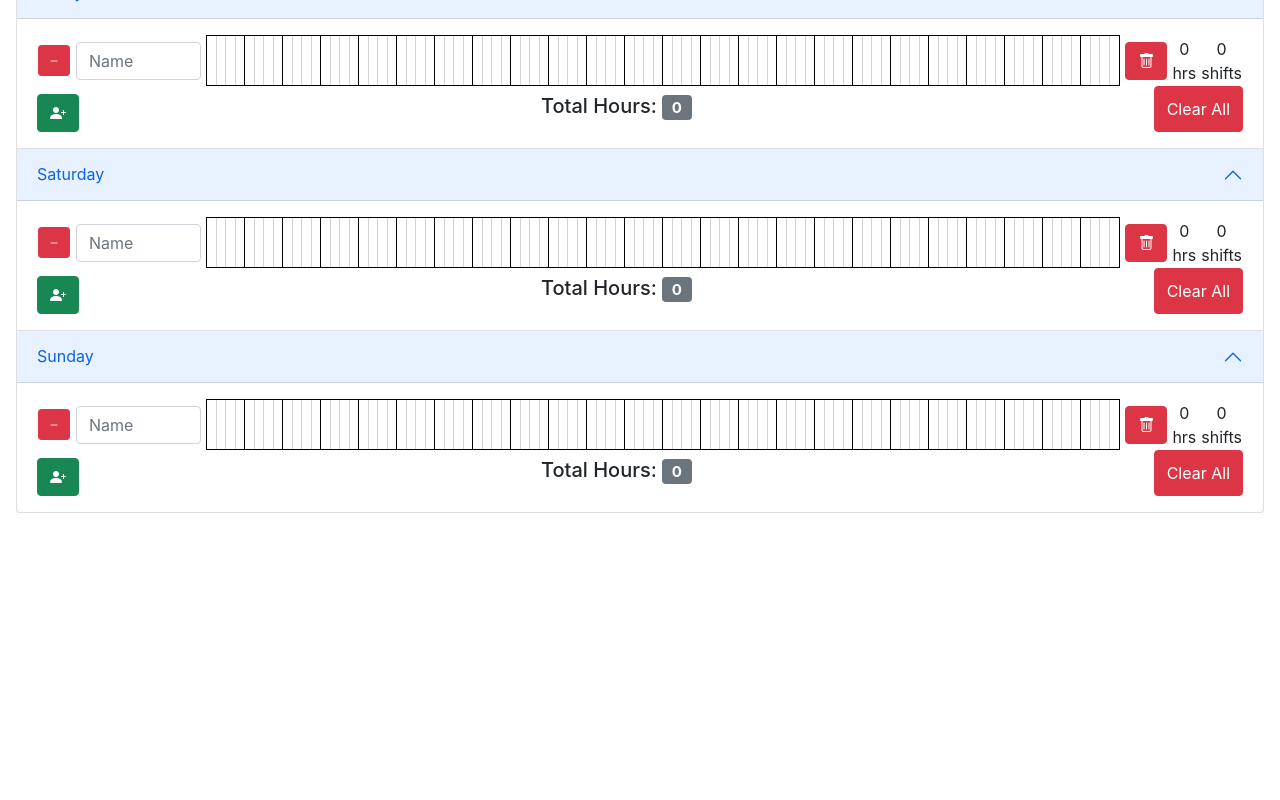
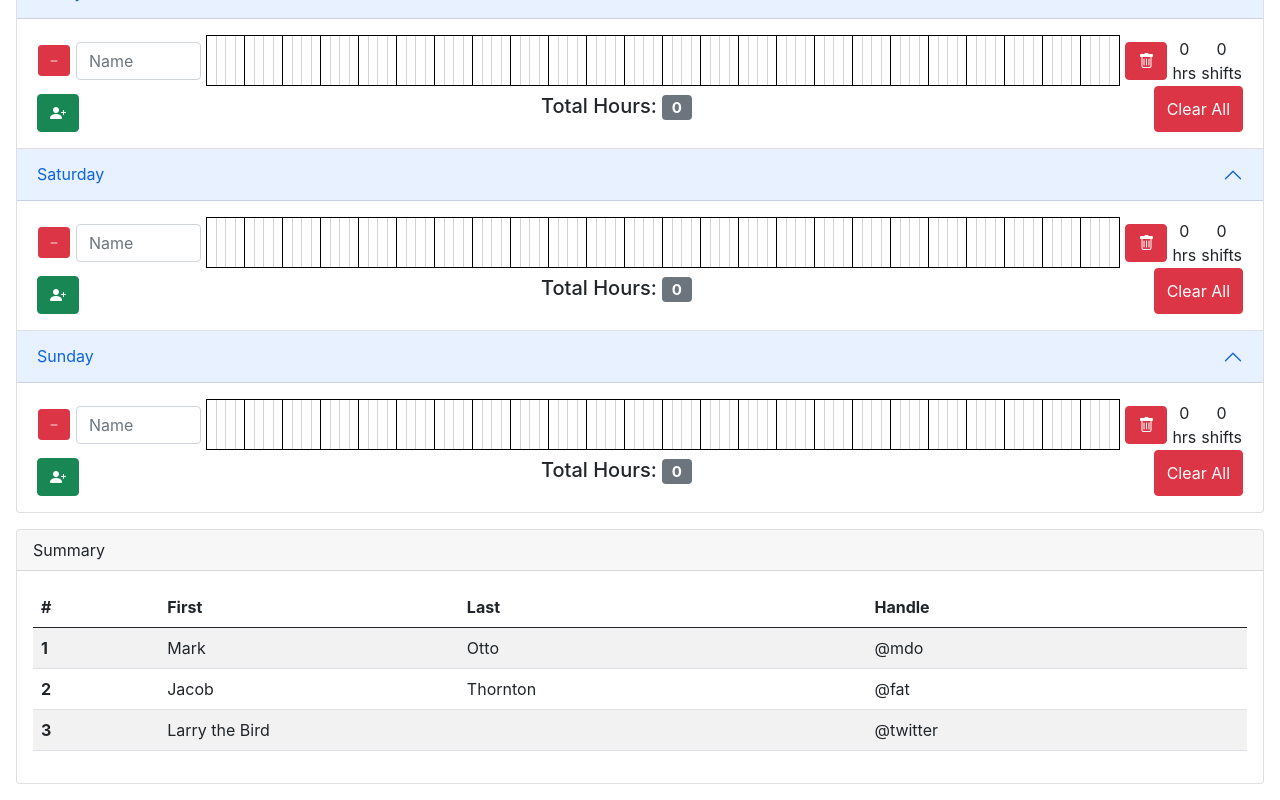
Before and after one commit to dhenry437/react-rostera, a React (Create React App) app: page / in a window 1280 px wide. Shown: the part 837-1637 px from the top of the page. Before the commit the page ends 1366 px from the top, so only its background shows below. Built offline with nearby package versions, Linux system fonts and the light colour scheme.

Commit message:
summary table basic layout

```diff
--- a/src/App.js
+++ b/src/App.js
@@ -2,6 +2,7 @@
 import "./App.css";
 import Navbar from "./components/Navbar";
 import TimetableRow from "./components/TimetableRow";
+import SummaryTable from "./components/SummaryTable";
 
 export default class App extends Component {
   constructor(props) {
@@ -184,6 +185,7 @@
             </div>
           ))}
         </div>
+        <SummaryTable days={this.state.days} />
       </>
     );
   }
--- /dev/null
+++ b/src/components/SummaryTable.jsx
@@ -0,0 +1,40 @@
+import React from "react";
+
+export default function SummaryTable(props) {
+  return (
+    <div className="card mx-3 mb-3">
+      <div className="card-header">Summary</div>
+      <div className="card-body">
+        <table class="table table-striped">
+          <thead>
+            <tr>
+              <th scope="col">#</th>
+              <th scope="col">First</th>
+              <th scope="col">Last</th>
+              <th scope="col">Handle</th>
+            </tr>
+          </thead>
+          <tbody>
+            <tr>
+              <th scope="row">1</th>
+              <td>Mark</td>
+              <td>Otto</td>
+              <td>@mdo</td>
+            </tr>
+            <tr>
+              <th scope="row">2</th>
+              <td>Jacob</td>
+              <td>Thornton</td>
+              <td>@fat</td>
+            </tr>
+            <tr>
+              <th scope="row">3</th>
+              <td colspan="2">Larry the Bird</td>
+              <td>@twitter</td>
+            </tr>
+          </tbody>
+        </table>
+      </div>
+    </div>
+  );
+}
```
